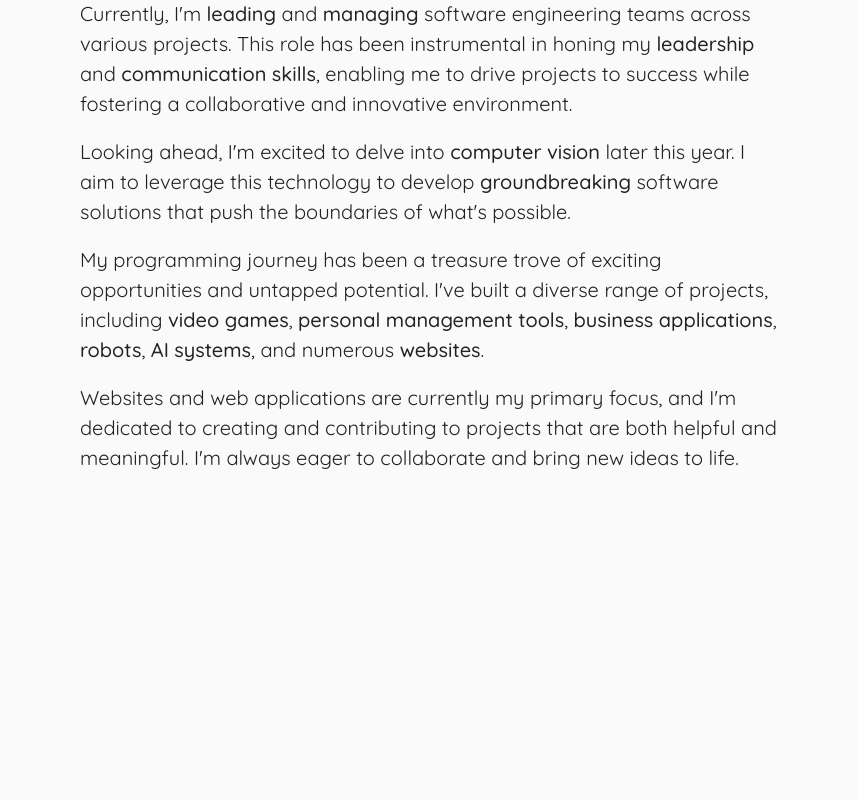
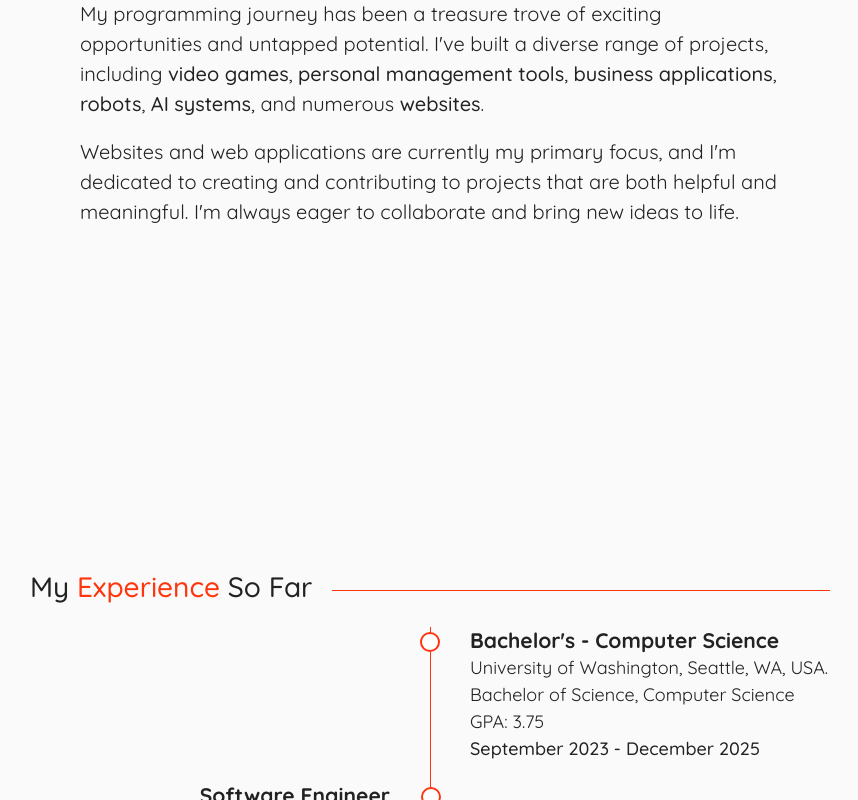
Before and after one commit to afutofu/afutofu.github.io, a React (Create React App) app: page / in a window 1280 px wide. Shown: the part 1140-1940 px from the top of the page, without its empty margins (210-1068 px from the left). Built offline with nearby package versions, Linux system fonts and the light colour scheme.

Commit message:
Update About, Experience, and Skills

```diff
--- a/src/sections/About.js
+++ b/src/sections/About.js
@@ -217,23 +217,6 @@ const About = () => {
                 expanding my knowledge.
               </Description>
               <Description>
-                Currently, I'm <DescriptionBold>leading</DescriptionBold> and{" "}
-                <DescriptionBold>managing</DescriptionBold> software engineering
-                teams across various projects. This role has been instrumental
-                in honing my <DescriptionBold>leadership</DescriptionBold> and{" "}
-                <DescriptionBold>communication skills</DescriptionBold>,
-                enabling me to drive projects to success while fostering a
-                collaborative and innovative environment.
-              </Description>
-
-              <Description>
-                Looking ahead, I'm excited to delve into{" "}
-                <DescriptionBold>computer vision</DescriptionBold> later this
-                year. I aim to leverage this technology to develop{" "}
-                <DescriptionBold>groundbreaking</DescriptionBold> software
-                solutions that push the boundaries of what's possible.
-              </Description>
-              <Description>
                 My programming journey has been a treasure trove of
                 exciting opportunities and untapped potential. I've built a diverse range of
                 projects, including{" "}
--- a/src/sections/Experience.js
+++ b/src/sections/Experience.js
@@ -311,8 +311,9 @@ const Experience = () => {
                     </h3>
                     <p>University of Washington, Seattle, WA, USA.</p>
                     <p>Bachelor of Science, Computer Science</p>
+                    <p>GPA: 3.75</p>
                     <DescriptionBold>
-                      September 2023 - March 2026
+                      September 2023 - December 2025
                     </DescriptionBold>
                   </Description>
                 </div>
--- a/src/sections/Skills.js
+++ b/src/sections/Skills.js
@@ -248,6 +248,7 @@ const skillsList = [
     title: "Frontend",
     list: [
       "React",
+      "React Native",
       "NextJS",
       "Redux",
       "Zustand",
```
